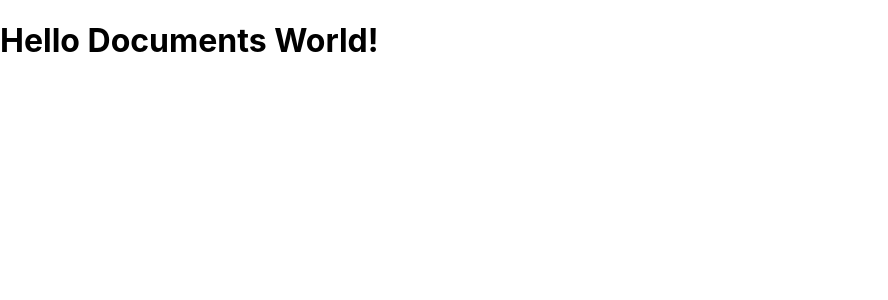
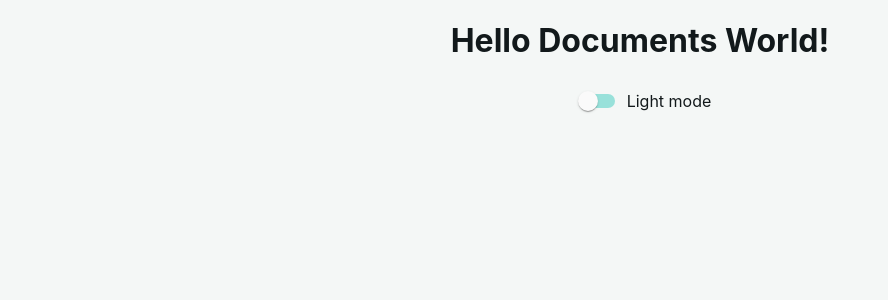
Before and after one commit to velox-scientiam/velox-scientiam-ui, a React (Create React App) app: page / in a window 1280 px wide. Shown: the top 300 px of the page, without its empty margins (0-888 px from the left). Built offline with nearby package versions, Linux system fonts and the light colour scheme.

Commit message:
Adds style libraries and dark mode feature

```diff
--- a/package.json
+++ b/package.json
@@ -3,6 +3,7 @@
   "version": "0.1.0",
   "private": true,
   "dependencies": {
+    "@material-ui/core": "^4.9.11",
     "@testing-library/jest-dom": "^4.2.4",
     "@testing-library/react": "^9.3.2",
     "@testing-library/user-event": "^7.1.2",
@@ -10,9 +11,11 @@
     "@types/node": "^12.0.0",
     "@types/react": "^16.9.0",
     "@types/react-dom": "^16.9.0",
+    "@types/styled-components": "^5.1.0",
     "react": "^16.13.1",
     "react-dom": "^16.13.1",
     "react-scripts": "3.4.1",
+    "styled-components": "^5.1.0",
     "typescript": "~3.7.2"
   },
   "scripts": {
--- a/src/App.tsx
+++ b/src/App.tsx
@@ -1,9 +1,20 @@
 import React, { ReactElement } from 'react';
+import ChangeBgColor from './ui/components/post-board/index';
 
-const App = (): ReactElement => (
-  <div className="App">
-    <h1>Hello Documents World!</h1>
-  </div>
-);
+const App = (): ReactElement => {
+  return (
+    <div className="App">
+      <h1
+        style={{
+          textAlign: 'center',
+        }}
+      >
+        Hello Documents World!
+      </h1>
+
+      <ChangeBgColor />
+    </div>
+  );
+};
 
 export default App;
--- a/src/index.tsx
+++ b/src/index.tsx
@@ -1,11 +1,12 @@
 import React, { StrictMode } from 'react';
 import ReactDOM from 'react-dom';
-import './index.css';
 import App from './App';
+import GlobalStyle from './ui/global/GlobalStyle';
 
 ReactDOM.render(
   <StrictMode>
     <App />
+    <GlobalStyle />
   </StrictMode>,
   document.getElementById('root'),
 );
--- /dev/null
+++ b/src/ui/components/post-board/ChangeBgColor.style.ts
@@ -0,0 +1,13 @@
+import styled from 'styled-components';
+
+const ButtonWrapper = styled.div`
+  display: flex;
+  justify-content: center;
+  align-items: center;
+
+  .MuiSwitch-track {
+    background-color: #00bdaa;
+  }
+`;
+
+export default ButtonWrapper;
--- /dev/null
+++ b/src/ui/components/post-board/ChangeBgColor.tsx
@@ -0,0 +1,34 @@
+import React, { FunctionComponent, useState, useEffect } from 'react';
+import Switch from '@material-ui/core/Switch';
+
+import ButtonWrapper from './ChangeBgColor.style';
+import themeColors from '../../global/themeColors';
+
+const ChangeBgColor: FunctionComponent = () => {
+  const [darkMode, setDarkMode] = useState(false);
+
+  const { white, black } = themeColors;
+
+  const changeBackground = (
+    event: React.ChangeEvent<HTMLInputElement>,
+  ): any => {
+    setDarkMode(event.target.checked);
+  };
+
+  useEffect(() => {
+    const { style } = document.body;
+    style.backgroundColor = darkMode ? black : white;
+    style.color = darkMode ? white : black;
+  });
+
+  const bgColor = darkMode ? 'default' : 'primary';
+
+  return (
+    <ButtonWrapper>
+      <Switch color={bgColor} checked={darkMode} onChange={changeBackground} />
+      {darkMode ? 'Dark mode' : 'Light mode'}
+    </ButtonWrapper>
+  );
+};
+
+export default ChangeBgColor;
--- /dev/null
+++ b/src/ui/components/post-board/index.ts
@@ -0,0 +1,3 @@
+import ChangeBgColor from './ChangeBgColor';
+
+export default ChangeBgColor;
--- /dev/null
+++ b/src/ui/global/GlobalStyle.js
@@ -0,0 +1,20 @@
+import { createGlobalStyle } from 'styled-components';
+
+const GlobalStyle = createGlobalStyle`
+  html {
+    box-sizing: border-box;
+  }
+  body {
+    background-color: goldenrod;
+    margin: 0;
+    font-family: -apple-system, BlinkMacSystemFont, 'Segoe UI', 'Roboto', 'Oxygen',
+      'Ubuntu', 'Cantarell', 'Fira Sans', 'Droid Sans', 'Helvetica Neue',
+      sans-serif;
+  }
+
+  *, ::after, ::before {
+    box-sizing: inherit;
+  }
+`;
+
+export default GlobalStyle;
--- /dev/null
+++ b/src/ui/global/themeColors.ts
@@ -0,0 +1,6 @@
+const themeColors = {
+  white: '#F4F7F6',
+  black: '#12191B',
+};
+
+export default themeColors;
```
Also changed, not shown: 1 other file (tests, documents, lock files or other folders).
